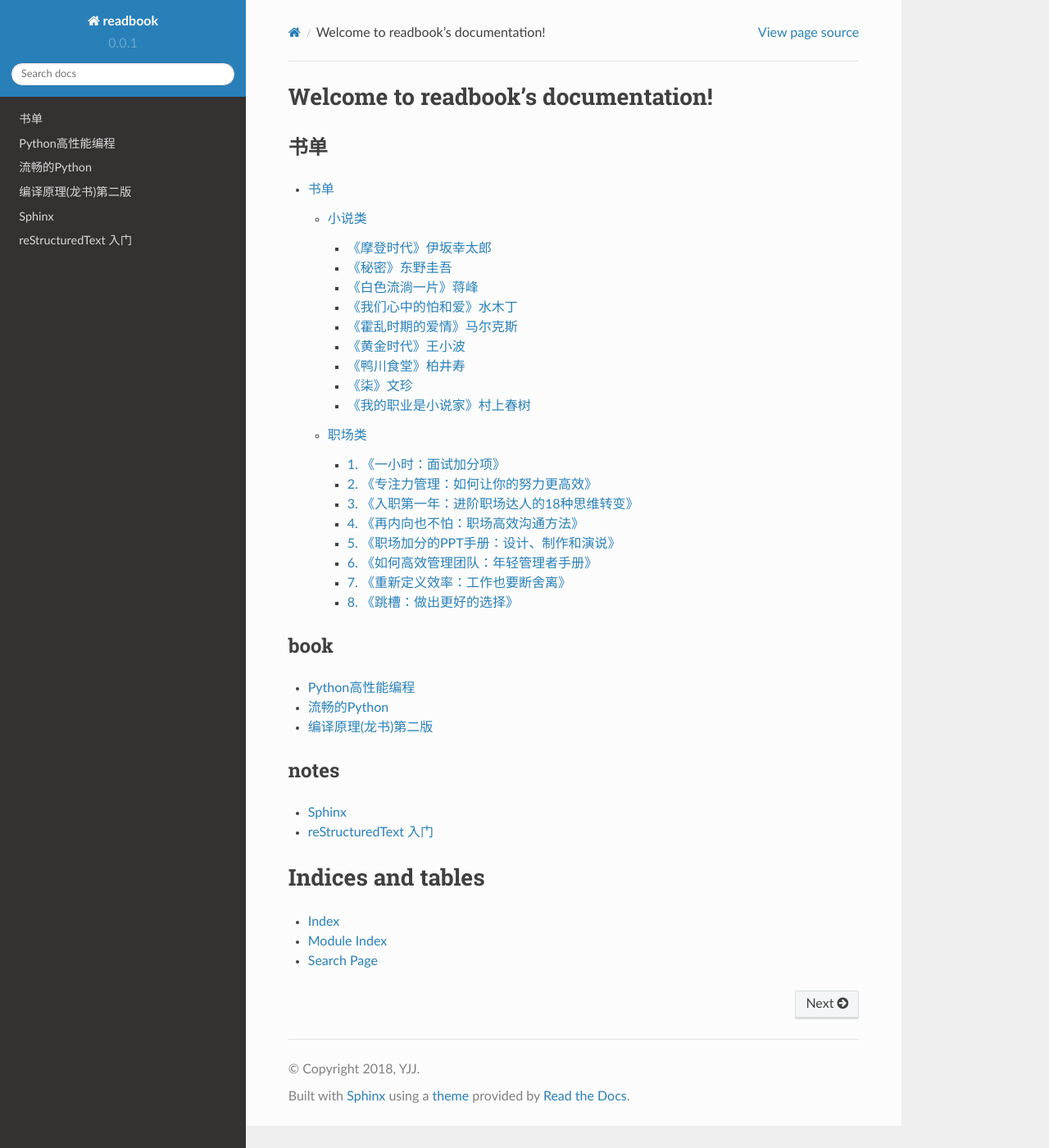
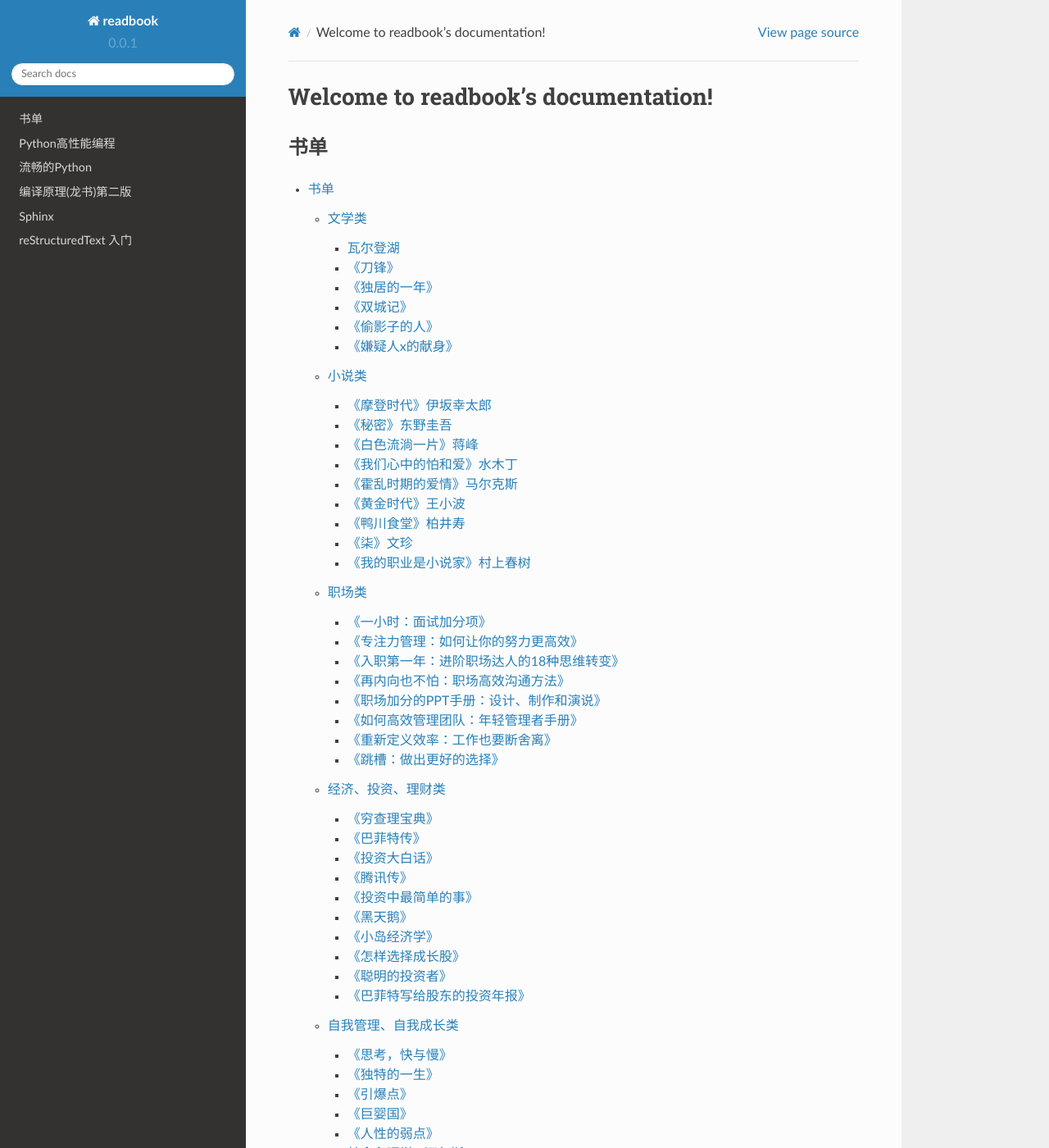
Before and after one commit to ysara/readbook, a Sphinx documentation site: the page built from source/index.rst, in a window 1280 px wide and 1400 px high. Shown: the whole window at 82% size. Built offline with Sphinx 7.4.7 and the Read the Docs theme 2.0.0, drawn with Linux system fonts in a browser that asks for light colours; some of the changed lines change nothing that is shown; some of the changed text lies outside the part shown.

Commit message:
modified: 书单.rst

```diff
--- a/source/booklist/书单.rst
+++ b/source/booklist/书单.rst
@@ -1,5 +1,26 @@
 书单
 =====
+
+文学类
+-------
+
+瓦尔登湖
+~~~~~~~~~~~~~~~~~~
+
+《刀锋》
+~~~~~~~~~~~~~~~~~~
+
+《独居的一年》
+~~~~~~~~~~~~~~~~~~
+
+《双城记》
+~~~~~~~~~~~~~~~~~~
+
+《偷影子的人》
+~~~~~~~~~~~~~~~~~~
+
+《嫌疑人x的献身》
+~~~~~~~~~~~~~~~~~~
 
 小说类
 ------
@@ -77,7 +98,6 @@
 《霍乱时期的爱情》马尔克斯
 ~~~~~~~~~~~~~~~~~~~~~~~~~~~~~~~~~~~~~~~
 
-
 漫长的情节与叙述，漫长的等待，漫长的时间。
 
 或许就像叶芝说过的那般，爱要耐过时间，我年少轻狂，如今泪流满面。
@@ -91,7 +111,6 @@
 《黄金时代》王小波
 ~~~~~~~~~~~~~~~~~~~
 
-
 哪怕是对这本书早有耳闻，但是真正读到这本书的时候，都觉得太迟。
 
 记得今年去看《爱你就像爱生命》新版的发布会，有读者在现场问李银河老师，陈清扬这个人真的存在吗？老师格外认真地说：我们重走小坡路的时候，专门去问了小波当时下放的，有没有一个女医生，他们说有一个医生，但是是男的。
@@ -102,7 +121,6 @@
 
 《鸭川食堂》柏井寿
 ~~~~~~~~~~~~~~~~~~~
-
 
 不仅仅是讲食物，最重要的是通过一种食物，联结起过去和现在，让不能释怀的释怀，让早已忘却的被记起。我极其喜欢那些写食物与情怀的熨帖小文章。
 
@@ -121,7 +139,6 @@
 《柒》文珍
 ~~~~~~~~~~~~~~~~~~~
 
-
 这是读的文珍的第一本书，看完两个故事就急忙跟兔子分享，我好喜欢文珍的文字，没想到她早我一步入手，已经读完了《夜里我们在美术馆谈恋爱》。不禁心中暗暗惊呼，果然是有默契。
 
 她的小说好，但是更妙。不自信的作者才会从头写到尾，生怕漏掉了哪个细节，被读者找麻烦。但是文珍不会，她选择一个小小的切口，然后把血液放出来，新鲜的，热烈的，生动的。
@@ -134,7 +151,6 @@
 
 《我的职业是小说家》村上春树
 ~~~~~~~~~~~~~~~~~~~~~~~~
-
 
 这可能是这一年中我重读最多的一本书。因为规律化写作的缘故，经常有写不出东西来的时刻。可是村上大叔，已经要到古稀（70）的爷爷级殿堂作家，还在保持着那么高的产出。
 
@@ -167,56 +183,131 @@
 
 个人提升、生活实用技巧等方向有很多，如金融类《个人贷款实用知识》，生活类《千万别说你懂买房》，还有缓解焦虑的《摆脱疲惫感：科学管理你的疲劳与压力》等，都比较实用。大家以后有什么困惑，上知乎搜一搜，是个挺不错的解决办法~
 
-1. 《一小时：面试加分项》
+《一小时：面试加分项》
 ~~~~~~~~~~~~~~~~~~~~~~~~
 
 推荐理由：找工作先面试，要提高面试通过率，更要学会让HR来主动选择你。
 
-
-
-2. 《专注力管理：如何让你的努力更高效》
+《专注力管理：如何让你的努力更高效》
 ~~~~~~~~~~~~~~~~~~~~~~~~~~~~~~~~~~~~~~~
 
 推荐理由：职场优秀者的共同特点，就是拥有彻底的自我管理技能。职场第一步，让你的努力更高效。
 
-
-
-3. 《入职第一年：进阶职场达人的18种思维转变》
+《入职第一年：进阶职场达人的18种思维转变》
 ~~~~~~~~~~~~~~~~~~~~~~~~~~~~~~~~~~~~~~~
 
 推荐理由：从学生到职场，不仅仅是身份的转变，更是思维方式的更新。世上买不到“后悔药”，却买的到“早知道”。
 
-
-
-4. 《再内向也不怕：职场高效沟通方法》
+《再内向也不怕：职场高效沟通方法》
 ~~~~~~~~~~~~~~~~~~~~~~~~~~~~~~~~~~~~~~~
 
 推荐理由：改变完思维方式，你还需要学习一些职场必备技能。最重要也是最紧急的技能，就是职场沟通。
 
-
-
-5. 《职场加分的PPT手册：设计、制作和演说》
+《职场加分的PPT手册：设计、制作和演说》
 ~~~~~~~~~~~~~~~~~~~~~~~~~~~~~~~~~~~~~~~
 
 推荐理由：职场必备技能第二弹。献给已经会用PPT，却又觉得做不好的你。
 
-
-
-6. 《如何高效管理团队：年轻管理者手册》
+《如何高效管理团队：年轻管理者手册》
 ~~~~~~~~~~~~~~~~~~~~~~~~~~~~~~~~~~~~~~~
 
 推荐理由：经历了学习和成长，你已经不再是职场菜鸟，要被领导委以重任。接下来要学习的是，作为一名新晋管理者，如何高效管理团队?
 
-
-
-7. 《重新定义效率：工作也要断舍离》
+《重新定义效率：工作也要断舍离》
 ~~~~~~~~~~~~~~~~~~~~~~~~~~~~~~~~~~~~~~~
 
 推荐理由：当你羽翼渐丰，应该重新考虑效率这个问题。这个时候最重要的，是判断哪些事情你是应该舍弃的。那些你拖着不想做的事，很可能就是不该做的事。
 
-
-
-8. 《跳槽：做出更好的选择》
+《跳槽：做出更好的选择》
 ~~~~~~~~~~~~~~~~~~~~~~~~~~~~~~~~~~~~~~~
 
 推荐理由：你现在已经是行业精英，掌握了大量的工作经验和技巧，开始有猎头给你打电话了，那到底要不要跳槽?我们常担心离开或改变的风险，却没计算过不改变的风险。
+
+经济、投资、理财类
+-------------------
+
+《穷查理宝典》
+~~~~~~~~~~~~~~~~~~~~~~~~
+
+收录了查理20年来主要的公开演讲，十一篇讲稿全面展现了查理的聪慧、机智以及令人敬服的价值观和深不可测的修辞天赋。他拥有百科全书式的知识，并用这些知识强调终身学习和保持求知欲望的好处。
+
+《巴菲特传》
+~~~~~~~~~~~~~~~~~~~~~~~~
+
+这是一部被人喻为“投资者不可不读的投资经典”，本书重现了几十年前巴菲特巧妙地寻找价值洼地；挖掘潜在的投资价值；将伯克希尔·哈撒韦公司塑造成美国最大的集团企业的奥秘……他证明了投资是一种理性的、可以捉摸的事业，为我们揭开了华尔街神秘的面纱；他的成功成为全世界梦想家的希望和承诺。
+
+《投资大白话》
+~~~~~~~~~~~~~~~~~~~~~~~~
+
+雪球超人气用户，十年投资经验，亲历2008年和2015年的股灾，他将用人人听得懂的话来阐述股市投资的真谛。
+
+《腾讯传》
+~~~~~~~~~~~~~~~~~~~~~~~~
+
+本书记录了腾讯崛起的经历，以互联网的视觉诠释了中国融入全球化进程的曲折和独特。
+
+《投资中最简单的事》
+~~~~~~~~~~~~~~~~~~~~~~~~
+
+本书化繁为简，利用简单可行的法则和工具直接追问投资的本质。
+
+《黑天鹅》
+~~~~~~~~~~~~~~~~~~~~~~~~
+
+黑天鹅指的是不可预测重大稀有事件。本书将深入分析不确定性给我们带来的影响，教我们从全新的视觉理解现实的世界，采取有效的措施防范未知风险，把握黑天鹅带来的机会，从中受益。
+
+《小岛经济学》
+~~~~~~~~~~~~~~~~~~~~~~~~
+
+本书借助鱼、渔网、存钱、借钱的故事揭示了经济是如何运行的，以机制幽默的手法阐述了经济增长的根源，教我们理解经济理论和基本常识。
+
+《怎样选择成长股》
+~~~~~~~~~~~~~~~~~~~~~~~~
+
+简单易懂的解释+图示，向我们介绍了对公司经营与财务状况进行快速分析的技巧。
+
+《聪明的投资者》
+~~~~~~~~~~~~~~~~~~~~~~~~
+
+本书给普通人提供了一些关于投资策略的选择和执行方面的指导。主要集中在投资的原理和投资者的态度方面进行阐述，避免投资者陷入一些经常性的错误之中。
+
+《巴菲特写给股东的投资年报》
+~~~~~~~~~~~~~~~~~~~~~~~~
+
+记录了巴菲特每年向股东们写的一份投资年报 。年报中主要探讨的主题涵盖了管理、投资及评估等，从中我们可以了解巴菲特精华的投资思想。
+
+自我管理、自我成长类
+----------------------
+
+《思考，快与慢》
+~~~~~~~~~~~~~~~~~~
+
+《独特的一生》
+~~~~~~~~~~~~~~~~~~
+
+《引爆点》
+~~~~~~~~~~~~~~~~~~
+
+《巨婴国》
+~~~~~~~~~~~~~~~~~~
+
+《人性的弱点》
+~~~~~~~~~~~~~~~~~~
+
+社会心理学 - 迈尔斯
+~~~~~~~~~~~~~~~~~~
+
+津巴多普通心理学
+~~~~~~~~~~~~~~~~~~
+
+多元智能
+~~~~~~~~~~~~~~~~~~
+
+生命的心流
+~~~~~~~~~~~~~~~~~~
+
+拖延心理学
+~~~~~~~~~~~~~~~~~~
+
+乌合之众
+~~~~~~~~~~~~~~~~~~
```
